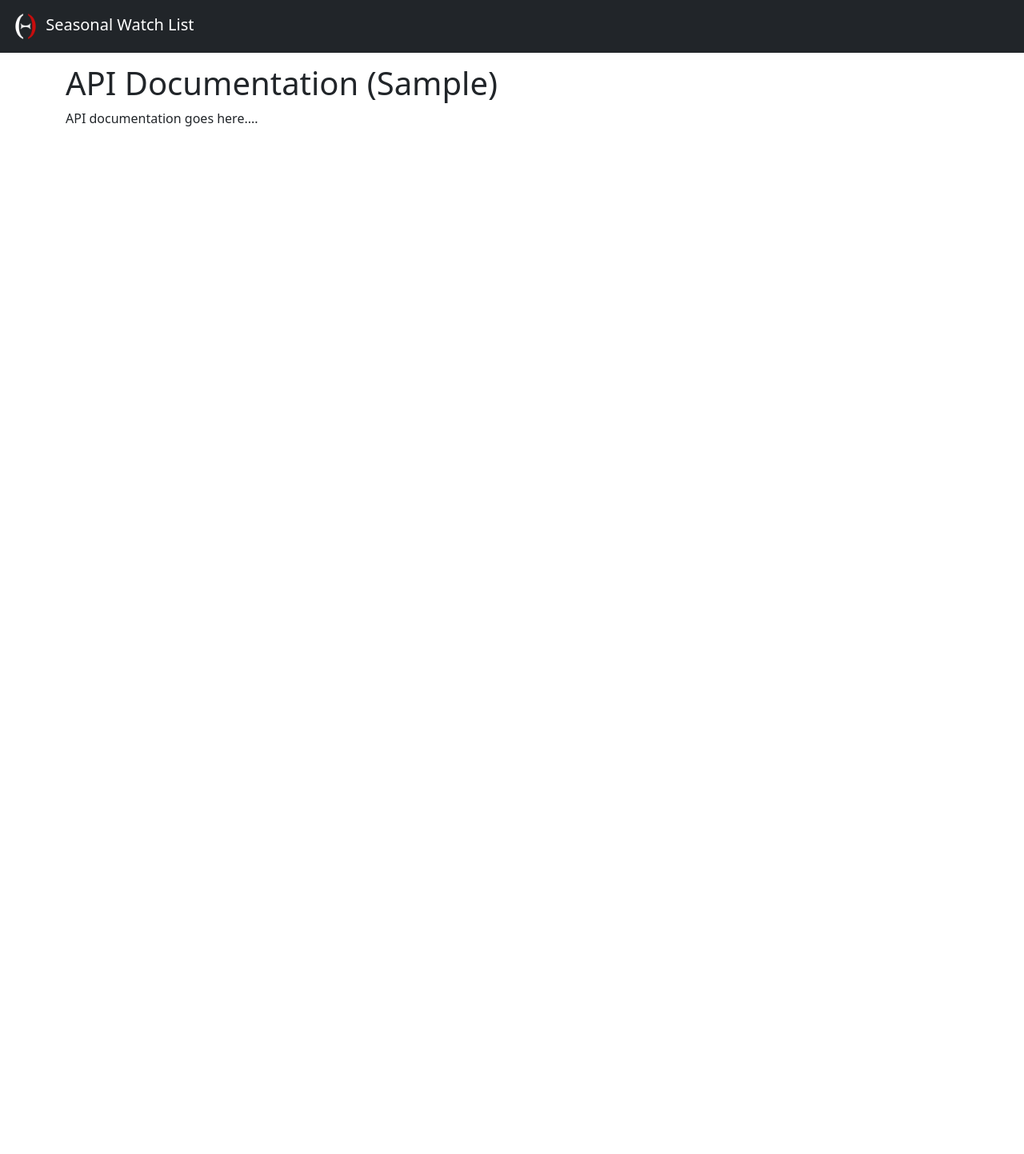
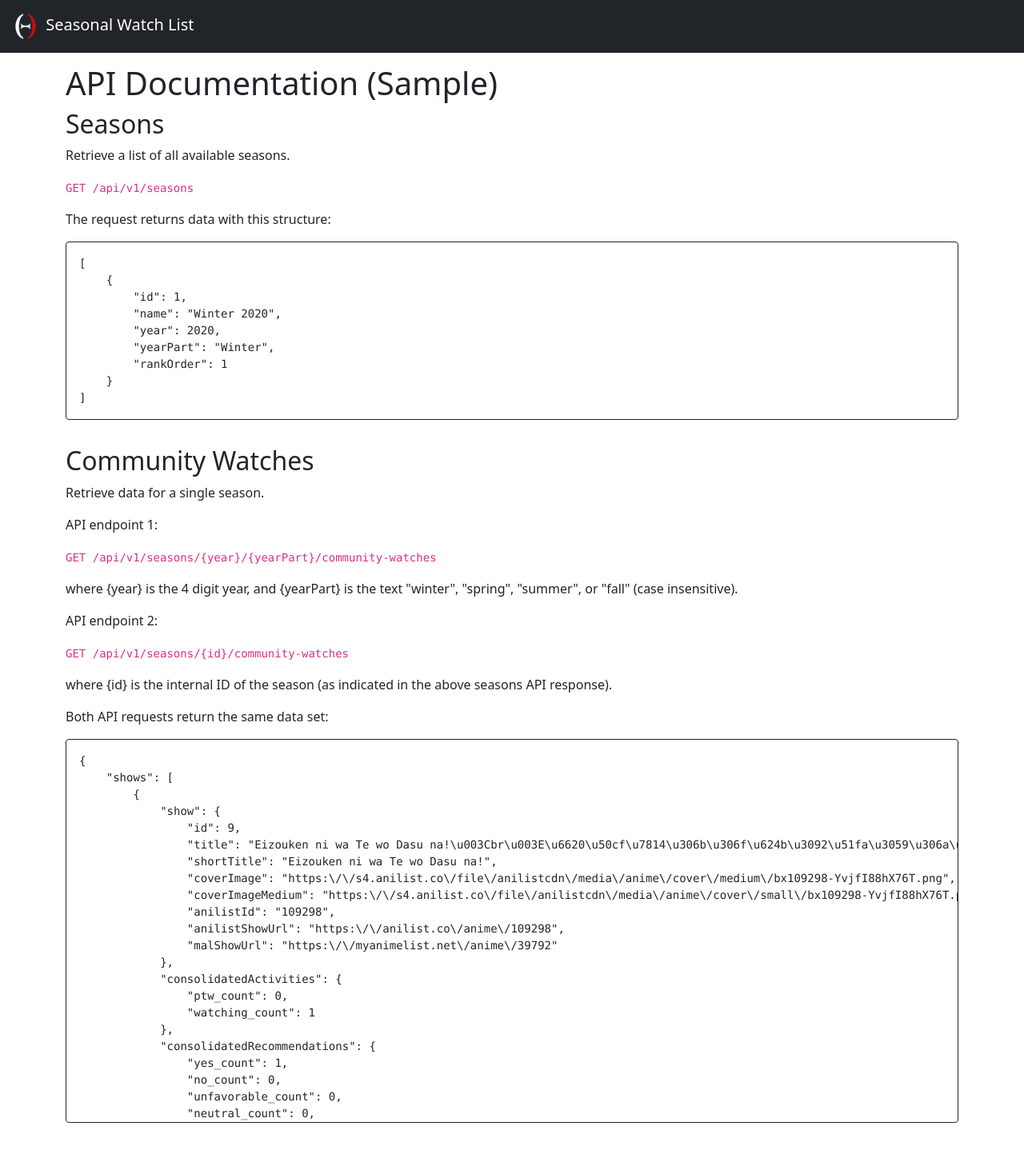
Before and after one commit to entotto/nor-seasonal-watch-list, a Symfony app: template application/templates/api/index.html.twig in a window 1280 px wide. Shown: the top 1443 px of the page at 80% size. Run offline with Twig, Linux system fonts and the light colour scheme; the template is opened without the code that fills it: most values are stand-ins (such as "Sample title", 1, 10 or a date in 2020); some libraries are stand-ins or nearby versions.

Commit message:
Adds documentation

```diff
--- a/application/templates/api/index.html.twig
+++ b/application/templates/api/index.html.twig
@@ -6,7 +6,123 @@
     <div class="row">
         <div class="col">
             <h1>API Documentation ({{ api_version }})</h1>
-            <p>API documentation goes here....</p>
+        </div>
+    </div>
+
+    <div class="row">
+        <div class="col">
+            <h2>Seasons</h2>
+            <p>Retrieve a list of all available seasons.</p>
+            <p><code>GET /api/v1/seasons</code></p>
+            <p>The request returns data with this structure:</p>
+            <pre class="border border-1 border-dark rounded p-3 overflow-auto" style="max-height: 30rem;">[
+    {
+        "id": 1,
+        "name": "Winter 2020",
+        "year": 2020,
+        "yearPart": "Winter",
+        "rankOrder": 1
+    }
+]</pre>
+        </div>
+    </div>
+
+    <div class="row">
+        <div class="col">
+            <h2 class="mt-3">Community Watches</h2>
+            <p>Retrieve data for a single season.</p>
+            <p>API endpoint 1:</p>
+            <p><code>GET /api/v1/seasons/{year}/{yearPart}/community-watches</code></p>
+            <p>
+                where {year} is the 4 digit year, and {yearPart} is the text &quot;winter&quot;,
+                &quot;spring&quot;, &quot;summer&quot;, or &quot;fall&quot; (case insensitive).
+            </p>
+            <p>API endpoint 2:</p>
+            <p><code>GET /api/v1/seasons/{id}/community-watches</code></p>
+            <p>
+                where {id} is the internal ID of the season (as indicated in the above seasons
+                API response).
+            </p>
+            <p>
+                Both API requests return the same data set:
+            </p>
+            <pre class="border border-1 border-dark rounded p-3 overflow-auto" style="max-height:30rem;">{
+    "shows": [
+        {
+            "show": {
+                "id": 9,
+                "title": "Eizouken ni wa Te wo Dasu na!\u003Cbr\u003E\u6620\u50cf\u7814\u306b\u306f\u624b\u3092\u51fa\u3059\u306a\uff01\u003Cbr\u003EKeep Your Hands Off Eizouken!",
+                "shortTitle": "Eizouken ni wa Te wo Dasu na!",
+                "coverImage": "https:\/\/s4.anilist.co\/file\/anilistcdn\/media\/anime\/cover\/medium\/bx109298-YvjfI88hX76T.png",
+                "coverImageMedium": "https:\/\/s4.anilist.co\/file\/anilistcdn\/media\/anime\/cover\/small\/bx109298-YvjfI88hX76T.png",
+                "anilistId": "109298",
+                "anilistShowUrl": "https:\/\/anilist.co\/anime\/109298",
+                "malShowUrl": "https:\/\/myanimelist.net\/anime\/39792"
+            },
+            "consolidatedActivities": {
+                "ptw_count": 0,
+                "watching_count": 1
+            },
+            "consolidatedRecommendations": {
+                "yes_count": 1,
+                "no_count": 0,
+                "unfavorable_count": 0,
+                "neutral_count": 0,
+                "favorable_count": 0,
+                "highly_favorable_count": 0,
+                "th8a_count": 1,
+                "all_count": 1,
+                "score_total": 10,
+                "mood_average_value": 10
+            },
+            "scores": [
+                {
+                    "id": 20,
+                    "activity": {
+                        "id": 2,
+                        "name": "Watching\/Finished",
+                        "nickname": "Watching",
+                        "rankOrder": 2,
+                        "value": 1,
+                        "colorValue": "activity-watching",
+                        "icon": "",
+                        "slug": "watching"
+                    },
+                    "recommendation": {
+                        "id": 4,
+                        "name": "Th8a should cover",
+                        "nickname": "Th8a",
+                        "rankOrder": 1,
+                        "value": 10,
+                        "colorValue": "score-th8a",
+                        "icon": "bi-exclamation-triangle",
+                        "slug": "th8a"
+                    },
+                    "user": {
+                        "id": 2,
+                        "displayName": "Unheppcat"
+                    }
+                }
+            ],
+            "scoreCount": 1,
+            "maxScore": 1,
+            "maxActivityCount": 1
+        }
+    ],
+    "status": 200,
+    "season": {
+        "id": 6,
+        "name": "Winter 2020",
+        "year": 2020,
+        "yearPart": "Winter",
+        "rankOrder": 1
+    }
+}</pre>
+        </div>
+    </div>
+    <div class="row">
+        <div class="col mb-3">
+            &nbsp;
         </div>
     </div>
 
```
